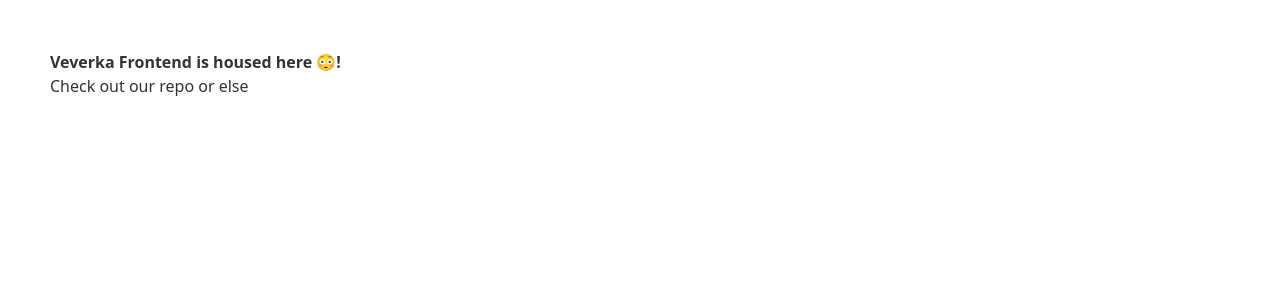
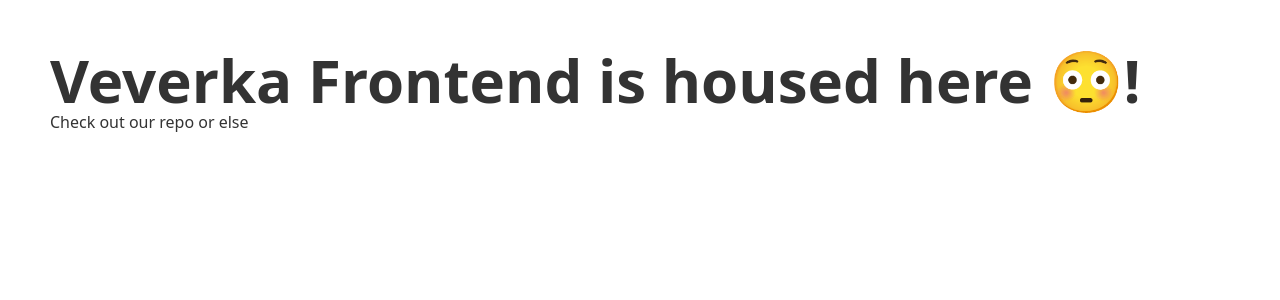
Before and after one commit to sharee-app/veverka-frontend, a Svelte app: page / in a window 1280 px wide. Shown: the top 300 px of the page. Built offline with nearby package versions, Linux system fonts and the light colour scheme.

Commit message:
Make heading bigger

```diff
--- a/src/App.svelte
+++ b/src/App.svelte
@@ -3,7 +3,7 @@
 </script>
 
 <main>
-	<h1 class="font-bold dark:text-white">Veverka Frontend is housed here {emoji}!</h1>
+	<h1 class="text-6xl font-bold dark:text-white">Veverka Frontend is housed here {emoji}!</h1>
 	<p class="dark:text-white">Check out our <a href="https://github.com/microsoftstc/veverka-frontend">repo</a> or else</p>
 </main>
 
```
